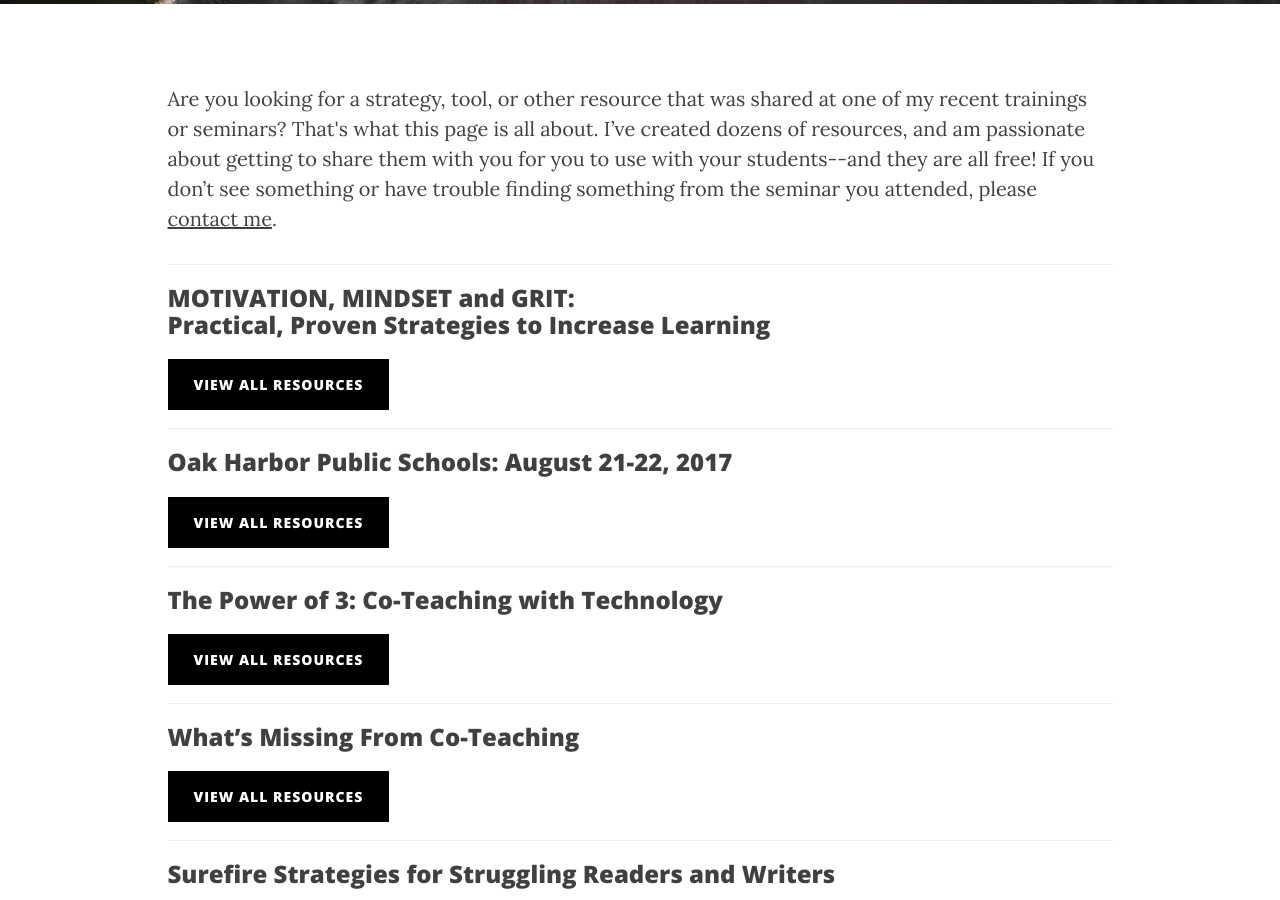
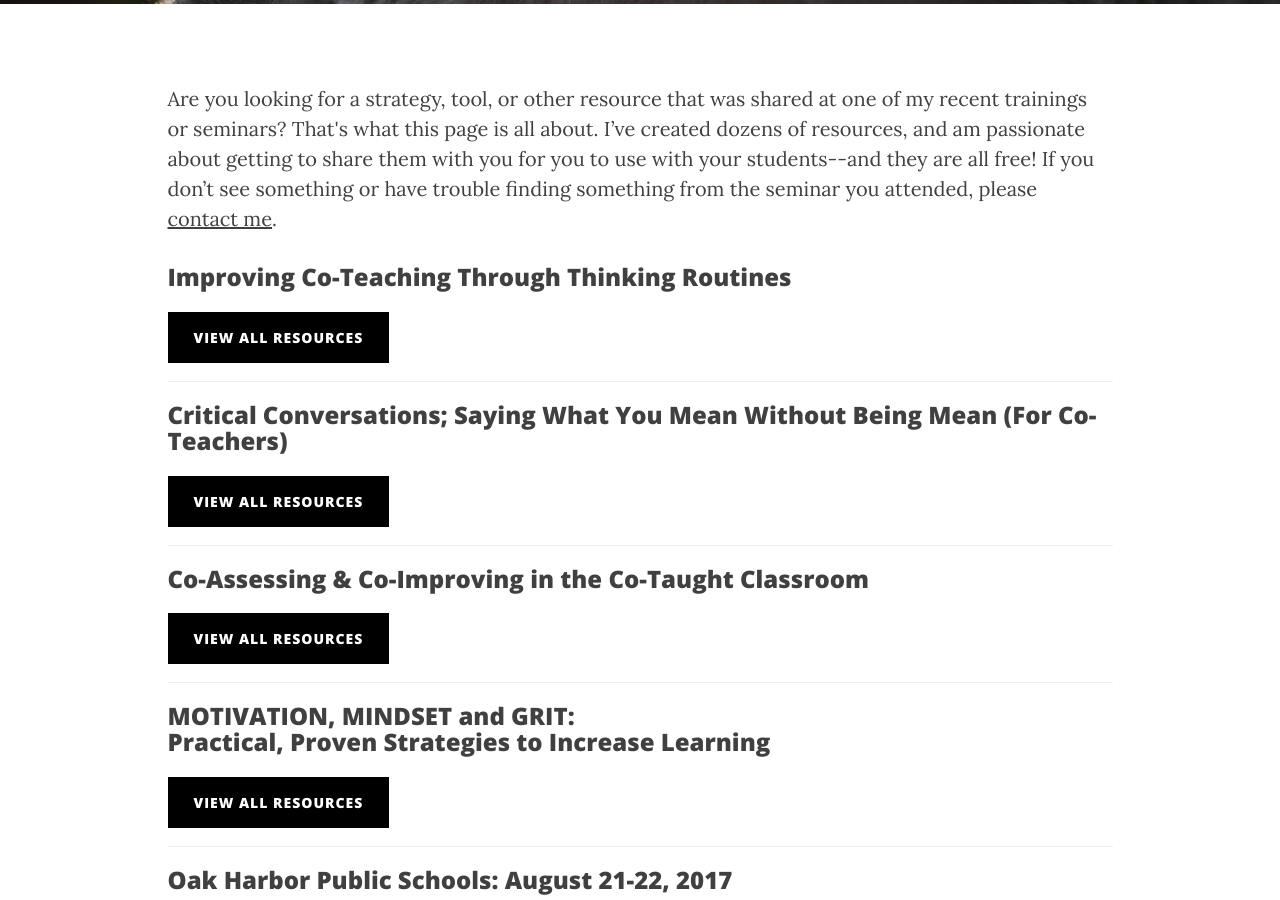
Before and after one commit to iamweswilson/clearlycat, a Jekyll site: the page built from resources.html, in a window 1280 px wide and 900 px high, scrolled down 444 px. Built offline with Jekyll 4.4.1, drawn with Linux system fonts in a browser that asks for light colours; nearby versions of some CDN libraries; Markdown is read by kramdown in place of the engine named in the settings; comment, search, counter and statistics services are not loaded.

Commit message:
Adding resources

```diff
--- a/resources.html
+++ b/resources.html
@@ -25,12 +25,35 @@ permalink: /training-resources/
                 <p>
                     Are you looking for a strategy, tool, or other resource that was shared at one of my  recent trainings or seminars? That's what this page is all about.  I’ve created dozens of resources, and am passionate about getting to share them with you for you to use with your students--and they are all free!  If you don’t see something or have trouble finding something from the seminar you attended, please <a href="/contact/">contact me</a>.
                 </p>
+                <h3>Improving Co-Teaching Through Thinking Routines
+                </h3>
+                <p>
+                    <a href="https://drive.google.com/drive/folders/121DeomCkpQuZQ5YdO1gzdoMW0r94bcvF?usp=sharing" class="resource-btn" target="_blank">
+                        View All Resources
+                    </a>
+                </p>
+                <hr>
+                <h3>Critical Conversations; Saying What You Mean Without Being Mean (For Co-Teachers)
+                </h3>
+                <p>
+                    <a href="https://drive.google.com/open?id=1ulawhz-7h4ymdD4KQKxBhA5hFTQtp3Oq" class="resource-btn" target="_blank">
+                        View All Resources
+                    </a>
+                </p>
+                <hr>
+                <h3>Co-Assessing & Co-Improving in the Co-Taught Classroom
+                </h3>
+                <p>
+                    <a href="https://drive.google.com/open?id=0B6LJvCVcyOwfZC1IRW41bDExOFE" class="resource-btn" target="_blank">
+                        View All Resources
+                    </a>
+                </p>
                 <hr>
                 <h3>MOTIVATION, MINDSET and GRIT:<br/>
                     Practical, Proven Strategies to Increase Learning
                 </h3>
                 <p>
-                    <a href="https://drive.google.com/open?id=0B6LJvCVcyOwfZC1IRW41bDExOFE" class="resource-btn" target="_blank">
+                    <a href="https://drive.google.com/drive/folders/1uuO-zs3hePFo_wTmpIhpSuszWdnFeRpj?usp=sharing" class="resource-btn" target="_blank">
                         View All Resources
                     </a>
                 </p>
```
